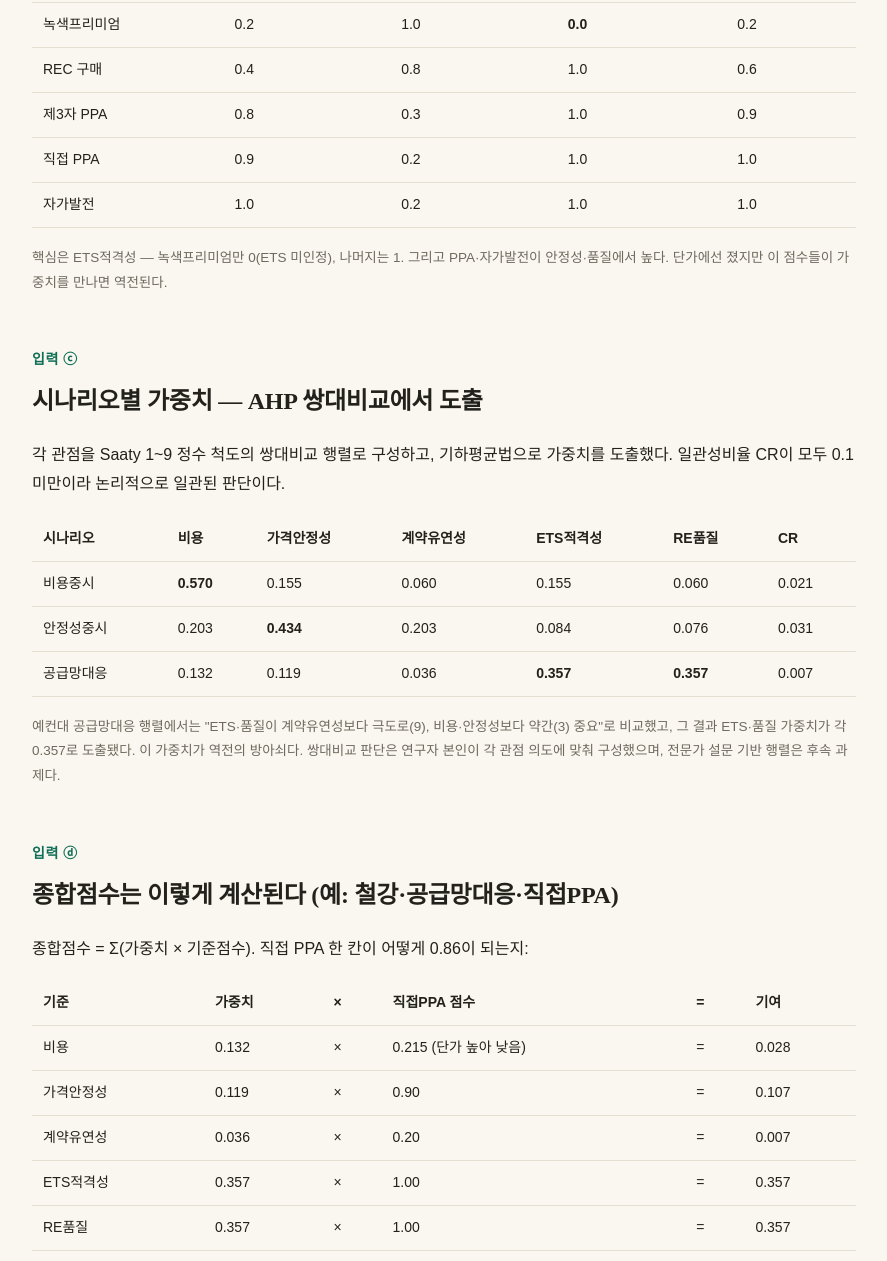
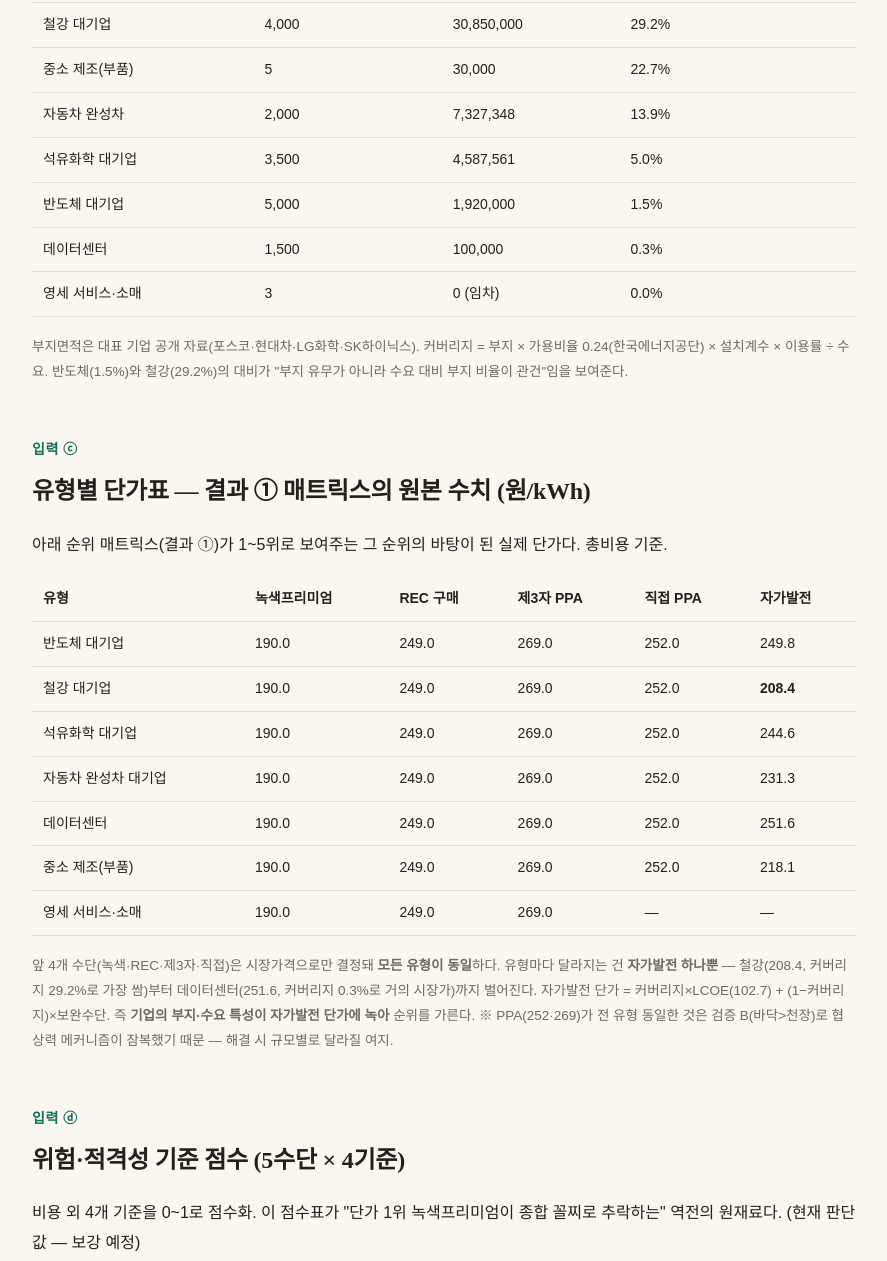
Before and after one commit to jwn6174-crypto/re100-procurement-economics, a plain HTML site: page docs/results.html in a window 1280 px wide. Shown: the part 4215-5476 px from the top of the page, without its empty margins (196-1083 px from the left). Drawn offline with Linux system fonts and the light colour scheme; a web font is replaced by a local one.

Commit message:
결과판 입력 섹션 재배치 (ⓐ~ⓕ), 자가발전 커버리지를 입력 ⓑ로 이동

```diff
--- a/docs/results.html
+++ b/docs/results.html
@@ -211,6 +211,44 @@
 
   <section>
     <div class="num">입력 ⓑ</div>
+    <h2>자가발전 커버리지 — 같은 대기업도 정반대</h2>
+    <p>부지를 "있다/없다"로 보지 않고, 부지면적과 수요로 커버리지 비율을 산출한다. 반도체와 철강은 둘 다 대기업·부지 보유이나, 수요 대비 부지 비율 차이로 자가발전 커버리지가 정반대다.</p>
+    <table>
+      <thead><tr><th>유형</th><th>연소비(GWh)</th><th>부지면적(㎡)</th><th>자가발전 커버리지</th></tr></thead>
+      <tbody>
+        <tr><td>철강 대기업</td><td>4,000</td><td>30,850,000</td><td>29.2%</td></tr>
+        <tr><td>중소 제조(부품)</td><td>5</td><td>30,000</td><td>22.7%</td></tr>
+        <tr><td>자동차 완성차</td><td>2,000</td><td>7,327,348</td><td>13.9%</td></tr>
+        <tr><td>석유화학 대기업</td><td>3,500</td><td>4,587,561</td><td>5.0%</td></tr>
+        <tr><td>반도체 대기업</td><td>5,000</td><td>1,920,000</td><td>1.5%</td></tr>
+        <tr><td>데이터센터</td><td>1,500</td><td>100,000</td><td>0.3%</td></tr>
+        <tr><td>영세 서비스·소매</td><td>3</td><td>0 (임차)</td><td>0.0%</td></tr>
+      </tbody>
+    </table>
+    <p style="font-size:13.5px;color:var(--muted);">부지면적은 대표 기업 공개 자료(포스코·현대차·LG화학·SK하이닉스). 커버리지 = 부지 × 가용비율 0.24(한국에너지공단) × 설치계수 × 이용률 ÷ 수요. 반도체(1.5%)와 철강(29.2%)의 대비가 "부지 유무가 아니라 수요 대비 부지 비율이 관건"임을 보여준다.</p>
+  </section>
+
+  <section>
+    <div class="num">입력 ⓒ</div>
+    <h2>유형별 단가표 — 결과 ① 매트릭스의 원본 수치 (원/kWh)</h2>
+    <p>아래 순위 매트릭스(결과 ①)가 1~5위로 보여주는 그 순위의 바탕이 된 실제 단가다. 총비용 기준.</p>
+    <table>
+      <thead><tr><th>유형</th><th>녹색프리미엄</th><th>REC 구매</th><th>제3자 PPA</th><th>직접 PPA</th><th>자가발전</th></tr></thead>
+      <tbody>
+        <tr><td>반도체 대기업</td><td>190.0</td><td>249.0</td><td>269.0</td><td>252.0</td><td>249.8</td></tr>
+        <tr><td>철강 대기업</td><td>190.0</td><td>249.0</td><td>269.0</td><td>252.0</td><td><b>208.4</b></td></tr>
+        <tr><td>석유화학 대기업</td><td>190.0</td><td>249.0</td><td>269.0</td><td>252.0</td><td>244.6</td></tr>
+        <tr><td>자동차 완성차 대기업</td><td>190.0</td><td>249.0</td><td>269.0</td><td>252.0</td><td>231.3</td></tr>
+        <tr><td>데이터센터</td><td>190.0</td><td>249.0</td><td>269.0</td><td>252.0</td><td>251.6</td></tr>
+        <tr><td>중소 제조(부품)</td><td>190.0</td><td>249.0</td><td>269.0</td><td>252.0</td><td>218.1</td></tr>
+        <tr><td>영세 서비스·소매</td><td>190.0</td><td>249.0</td><td>269.0</td><td>—</td><td>—</td></tr>
+      </tbody>
+    </table>
+    <p style="font-size:13.5px;color:var(--muted);">앞 4개 수단(녹색·REC·제3자·직접)은 시장가격으로만 결정돼 <b>모든 유형이 동일</b>하다. 유형마다 달라지는 건 <b>자가발전 하나뿐</b> — 철강(208.4, 커버리지 29.2%로 가장 쌈)부터 데이터센터(251.6, 커버리지 0.3%로 거의 시장가)까지 벌어진다. 자가발전 단가 = 커버리지×LCOE(102.7) + (1−커버리지)×보완수단. 즉 <b>기업의 부지·수요 특성이 자가발전 단가에 녹아</b> 순위를 가른다. ※ PPA(252·269)가 전 유형 동일한 것은 검증 B(바닥&gt;천장)로 협상력 메커니즘이 잠복했기 때문 — 해결 시 규모별로 달라질 여지.</p>
+  </section>
+
+  <section>
+    <div class="num">입력 ⓓ</div>
     <h2>위험·적격성 기준 점수 (5수단 × 4기준)</h2>
     <p>비용 외 4개 기준을 0~1로 점수화. 이 점수표가 "단가 1위 녹색프리미엄이 종합 꼴찌로 추락하는" 역전의 원재료다. (현재 판단값 — 보강 예정)</p>
     <table>
@@ -227,7 +265,7 @@
   </section>
 
   <section>
-    <div class="num">입력 ⓒ</div>
+    <div class="num">입력 ⓔ</div>
     <h2>시나리오별 가중치 — AHP 쌍대비교에서 도출</h2>
     <p>각 관점을 Saaty 1~9 정수 척도의 쌍대비교 행렬로 구성하고, 기하평균법으로 가중치를 도출했다. 일관성비율 CR이 모두 0.1 미만이라 논리적으로 일관된 판단이다.</p>
     <table>
@@ -242,7 +280,7 @@
   </section>
 
   <section>
-    <div class="num">입력 ⓓ</div>
+    <div class="num">입력 ⓕ</div>
     <h2>종합점수는 이렇게 계산된다 (예: 철강·공급망대응·직접PPA)</h2>
     <p>종합점수 = Σ(가중치 × 기준점수). 직접 PPA 한 칸이 어떻게 0.86이 되는지:</p>
     <table>
@@ -297,25 +335,6 @@
     </table>
     <div class="legend"><span><span class="sw up"></span>▲ 상승(역전)</span><span><span class="sw down"></span>▼ 하락</span><span><span class="sw same"></span>− 유지</span></div>
     <p style="font-size:13.5px;color:var(--muted);margin-top:14px;">PPA·자가발전 열이 전부 상승, 녹색프리미엄·REC 열이 전부 하락. 자가발전이 모든 유형에서 1위로, 직접 PPA가 2위로 올라온다. 비ETS인 데이터센터·중소제조도 글로벌 품질 효과로 PPA가 상위로 역전된다.</p>
-  </section>
-
-  <section>
-    <div class="num">결과 ②-1</div>
-    <h2>자가발전 커버리지 — 같은 대기업도 정반대</h2>
-    <p>부지를 "있다/없다"로 보지 않고, 부지면적과 수요로 커버리지 비율을 산출한다. 반도체와 철강은 둘 다 대기업·부지 보유이나, 수요 대비 부지 비율 차이로 자가발전 커버리지가 정반대다.</p>
-    <table>
-      <thead><tr><th>유형</th><th>연소비(GWh)</th><th>부지면적(㎡)</th><th>자가발전 커버리지</th></tr></thead>
-      <tbody>
-        <tr><td>철강 대기업</td><td>4,000</td><td>30,850,000</td><td>29.2%</td></tr>
-        <tr><td>중소 제조(부품)</td><td>5</td><td>30,000</td><td>22.7%</td></tr>
-        <tr><td>자동차 완성차</td><td>2,000</td><td>7,327,348</td><td>13.9%</td></tr>
-        <tr><td>석유화학 대기업</td><td>3,500</td><td>4,587,561</td><td>5.0%</td></tr>
-        <tr><td>반도체 대기업</td><td>5,000</td><td>1,920,000</td><td>1.5%</td></tr>
-        <tr><td>데이터센터</td><td>1,500</td><td>100,000</td><td>0.3%</td></tr>
-        <tr><td>영세 서비스·소매</td><td>3</td><td>0 (임차)</td><td>0.0%</td></tr>
-      </tbody>
-    </table>
-    <p style="font-size:13.5px;color:var(--muted);">부지면적은 대표 기업 공개 자료(포스코·현대차·LG화학·SK하이닉스). 커버리지 = 부지 × 가용비율 0.24(한국에너지공단) × 설치계수 × 이용률 ÷ 수요. 반도체(1.5%)와 철강(29.2%)의 대비가 "부지 유무가 아니라 수요 대비 부지 비율이 관건"임을 보여준다.</p>
   </section>
 
   <section>
```
